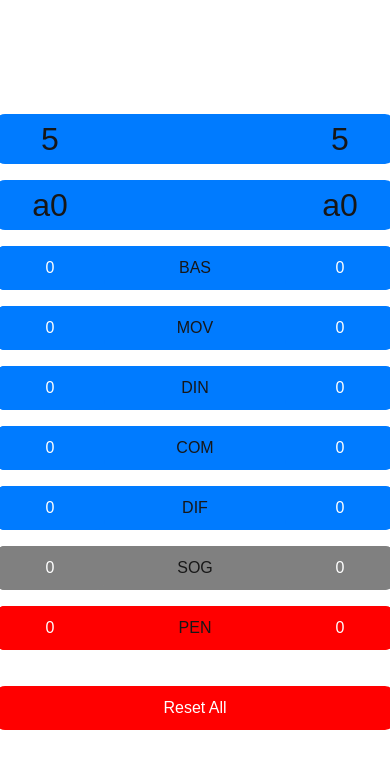
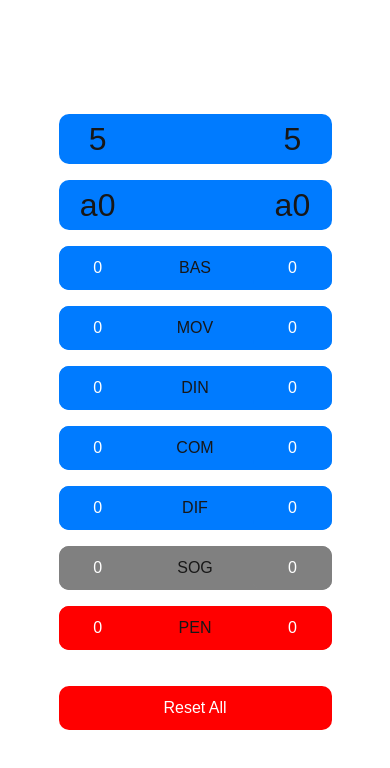
Before and after one commit to bphnx/opensj-v2, a Next.js app: page / in a window 390 px wide. Shown: the top 768 px of the page. Built offline with nearby package versions, Linux system fonts and the light colour scheme.

Commit message:
Responsive width

```diff
--- a/app/components/styleParameter.tsx
+++ b/app/components/styleParameter.tsx
@@ -35,7 +35,7 @@ const StyleParameter: React.FC<StyleParameterProps> = ({ label, isSog, isPen, in
     return (
         <div className="row" style={{ backgroundColor: `${checkColor()}` }}>
             <button
-                style={{ flex: '1', backgroundColor: `${checkColor()}`, width: '50px' }}
+                style={{ flex: '1', backgroundColor: `${checkColor()}`, width: '10vw' }}
                 onClick={() => {
                     incrementValue(leftValue, setLeftValue, max);
                     if (isPen) {
@@ -54,9 +54,9 @@ const StyleParameter: React.FC<StyleParameterProps> = ({ label, isSog, isPen, in
             >
                 {leftValue}
             </button>
-            <div style={{ flex: '2', textAlign: 'center', width: '300px' }}>{label}</div>
+            <div style={{ flex: '2', textAlign: 'center', width: '50vw' }}>{label}</div>
             <button
-                style={{ flex: '1', backgroundColor: `${checkColor()}`, width: '50px' }}
+                style={{ flex: '1', backgroundColor: `${checkColor()}`, width: '10vw' }}
                 onClick={() => {
                     incrementValue(rightValue, setRightValue, max);
                     if (isPen) {
--- a/app/components/styles.css
+++ b/app/components/styles.css
@@ -9,7 +9,7 @@ body {
 }
 
 .container {
-    max-width: 400px;
+    max-width: 90vw;
     width: 100%;
     margin: 0 auto;
     overflow: hidden;
```
